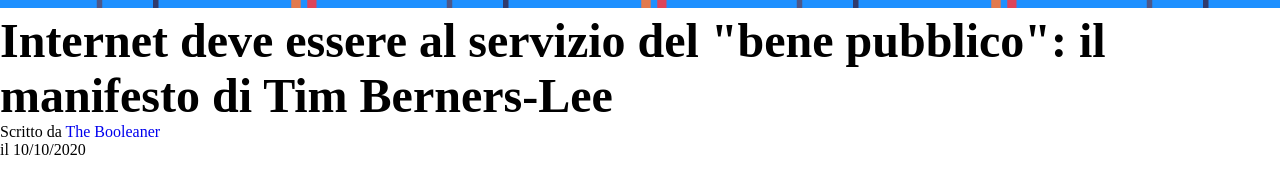
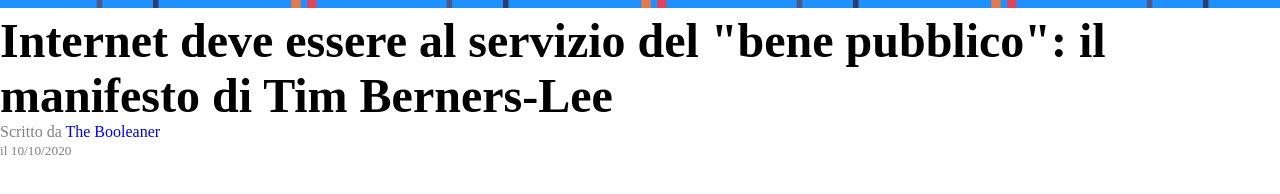
Before and after one commit to TartagliaFilippo/html-css-booleaner, a plain HTML site: page index.html in a window 1280 px wide. Shown: the part 162-356 px from the top of the page. Drawn offline with Linux system fonts and the light colour scheme.

Commit message:
sistemato tag article

```diff
--- a/css/style.css
+++ b/css/style.css
@@ -24,7 +24,15 @@ h1{
     margin: 5px 0 0 0;
 }
 
+article{
+    color: grey;
+}
+
 /* LINK ARTICOLO */
 a{
     text-decoration: none;
 }
+
+.data_articolo{
+    font-size: smaller;
+}
--- a/index.html
+++ b/index.html
@@ -31,7 +31,7 @@
                 Scritto da
                 <a href="http://www.google.com">The Booleaner</a>
                 <br>
-                <span>il 10/10/2020</span>
+                <span class="data_articolo">il 10/10/2020</span>
             </article>
         </section>
         <section></section>
```
